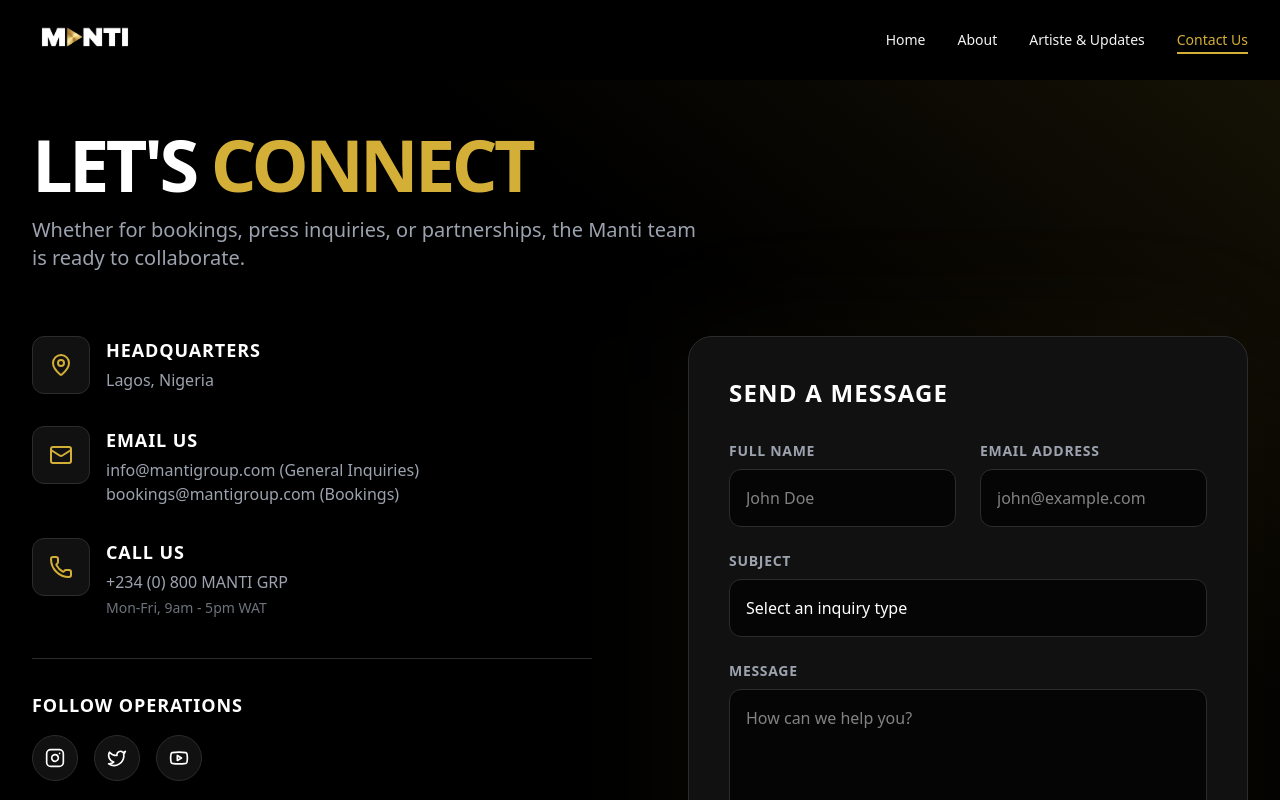
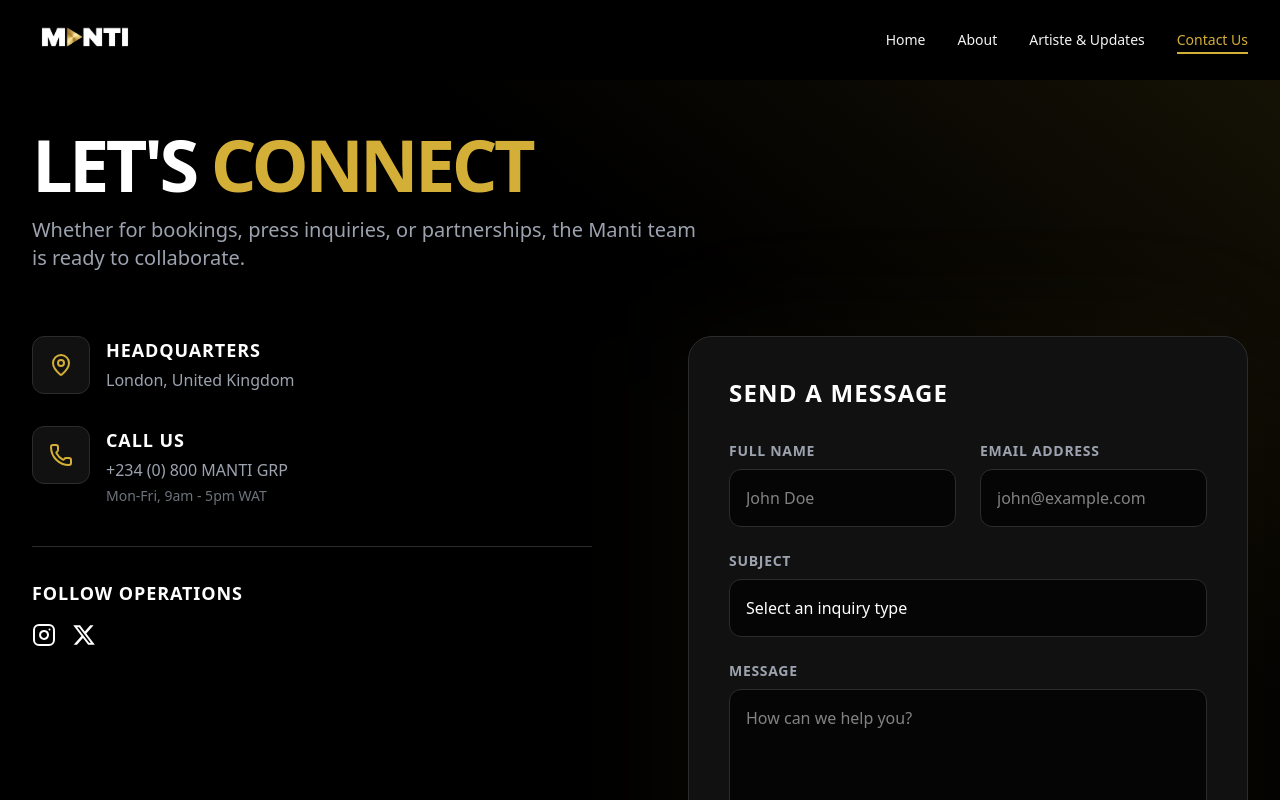
Before and after one commit to yeminaike/My-Manti-Group, a Next.js app: page /contact in a window 1280 px wide. Shown: the top 800 px of the page. Built offline with nearby package versions, Linux system fonts and the light colour scheme.

Commit message:
contact upgoing update

```diff
--- a/src/app/contact/page.tsx
+++ b/src/app/contact/page.tsx
@@ -1,6 +1,8 @@
 "use client";
 
-import { MapPin, Phone, Mail, Instagram, Twitter, Youtube } from "lucide-react";
+import { MapPin, Phone, Mail } from "lucide-react";
+import { Instagram } from "lucide-react";
+import { FaXTwitter } from "react-icons/fa6";
 
 export default function ContactPage() {
     return (
@@ -30,11 +32,11 @@
                                 </div>
                                 <div>
                                     <h3 className="text-lg font-bold text-white mb-1 uppercase tracking-wider">Headquarters</h3>
-                                    <p className="text-mg-muted">Lagos, Nigeria</p>
+                                    <p className="text-mg-muted">London, United Kingdom</p>
                                 </div>
                             </div>
 
-                            <div className="flex gap-4 items-start group">
+                            {/* <div className="flex gap-4 items-start group">
                                 <div className="p-4 rounded-xl bg-mg-surface border border-mg-secondary group-hover:border-mg-primary group-hover:bg-mg-primary/10 transition-colors">
                                     <Mail className="text-mg-primary" size={24} />
                                 </div>
@@ -43,7 +45,7 @@
                                     <p className="text-mg-muted">info@mantigroup.com (General Inquiries)</p>
                                     <p className="text-mg-muted">bookings@mantigroup.com (Bookings)</p>
                                 </div>
-                            </div>
+                            </div> */}
 
                             <div className="flex gap-4 items-start group">
                                 <div className="p-4 rounded-xl bg-mg-surface border border-mg-secondary group-hover:border-mg-primary group-hover:bg-mg-primary/10 transition-colors">
@@ -60,15 +62,25 @@
                         <div className="pt-8 border-t border-mg-secondary">
                             <h3 className="text-lg font-bold text-white mb-4 uppercase tracking-wider">Follow Operations</h3>
                             <div className="flex gap-4">
-                                <a href="#" className="p-3 bg-mg-surface rounded-full border border-mg-secondary hover:border-mg-primary hover:text-mg-primary transition-colors">
-                                    <Instagram size={20} />
-                                </a>
-                                <a href="#" className="p-3 bg-mg-surface rounded-full border border-mg-secondary hover:border-mg-primary hover:text-mg-primary transition-colors">
-                                    <Twitter size={20} />
-                                </a>
-                                <a href="#" className="p-3 bg-mg-surface rounded-full border border-mg-secondary hover:border-mg-primary hover:text-mg-primary transition-colors">
-                                    <Youtube size={20} />
-                                </a>
+                               <a
+                                             href="https://www.instagram.com/themantigroup_a?igsh=b2V5NndheXllOTFu&utm_source=qr"
+                                             target="_blank"
+                                             rel="noopener noreferrer"
+                                             aria-label="Instagram"
+                                             className="hover:text-[#E4405F] transition-colors"
+                                           >
+                                             <Instagram size={24} />
+                                           </a>
+
+                                           <a
+                                             href="https://x.com/mantigroup?s=11&t=FSjqdzJXOyuQiKt1AadA2w"
+                                             target="_blank"
+                                             rel="noopener noreferrer"
+                                             aria-label="X"
+                                             className="hover:text-white transition-colors"
+                                           >
+                                             <FaXTwitter size={24} />
+                                           </a>
                             </div>
                         </div>
                     </section>
```
